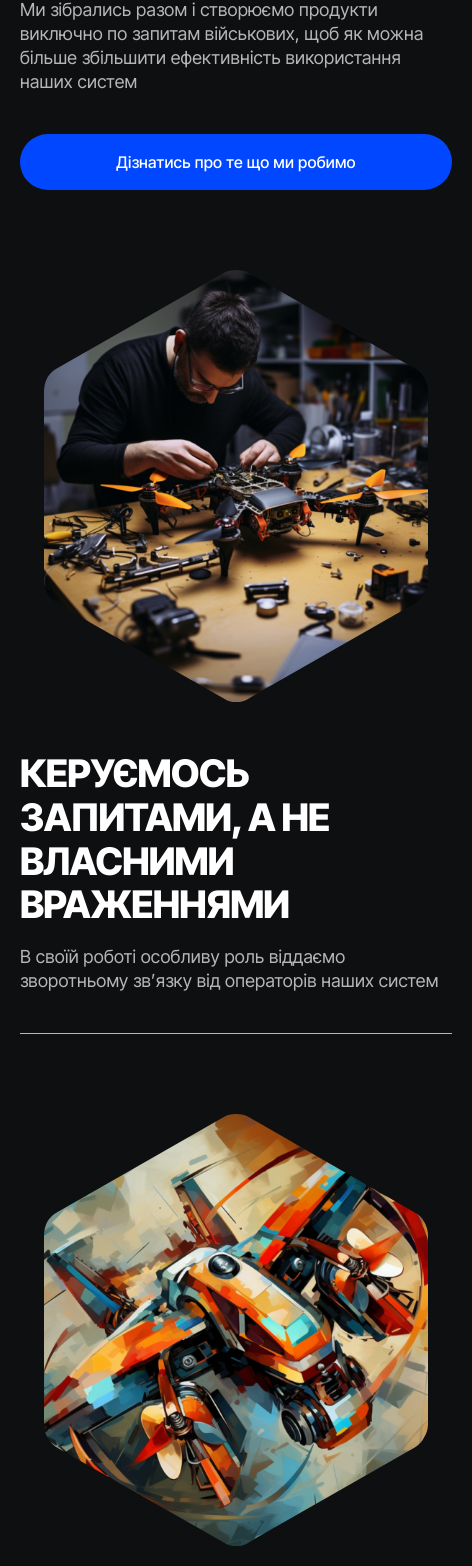
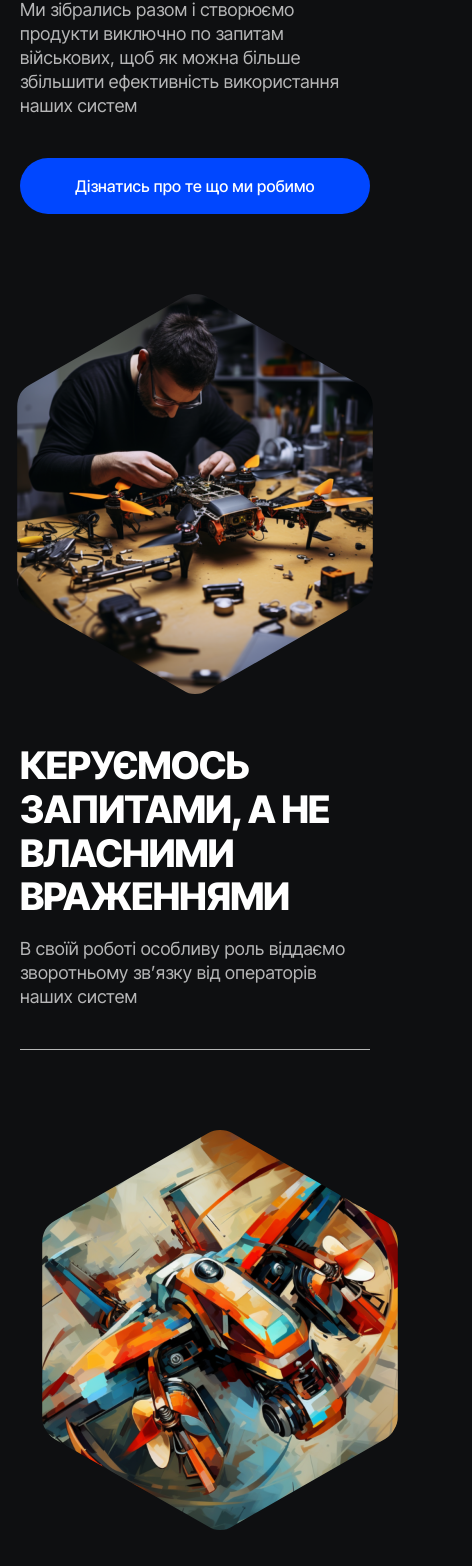
Before and after one commit to nadiiahonchar1/drone-hiwe-with-module, a Next.js app: page / in a window 390 px wide. Shown: the part 431-1997 px from the top of the page, 472 px wide, since content can reach past the window. Built offline with nearby package versions, Linux system fonts and the light colour scheme.

Commit message:
fix mobile style to main

```diff
--- a/src/app/page.tsx
+++ b/src/app/page.tsx
@@ -60,8 +60,8 @@ export default function Home() {
           <MyImg
             imgSrc={droneEngineer}
             alt="Зображення інженера"
-            width={432}
-            height={432}
+            width={400}
+            height={400}
           />
           <div>
             <h2 className={style.productionTitle}>
@@ -90,8 +90,8 @@ export default function Home() {
           <MyImg
             imgSrc={quadrocopter}
             alt="Зображення квадрокоптера"
-            width={432}
-            height={432}
+            width={400}
+            height={400}
           />
         </div>
       </section>
--- a/src/app/styles/globals.css
+++ b/src/app/styles/globals.css
@@ -30,3 +30,9 @@ ul {
 a {
   text-decoration: none;
 }
+
+@media screen and (max-width: 880px) {
+  main {
+    display: block;
+  }
+}
```
